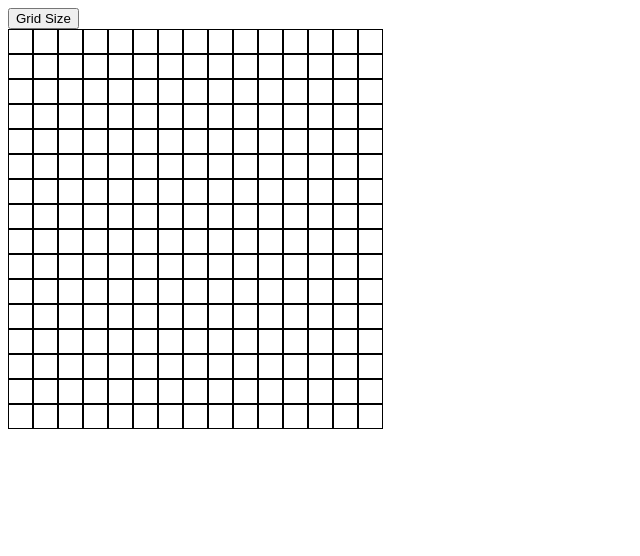
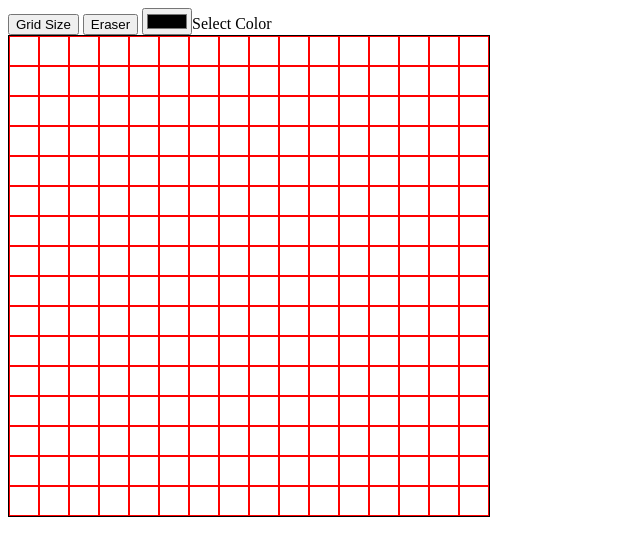
Before and after one commit to mohammadzfr/Etch-a-Sketch, a plain HTML site: page index.html in a window 1280 px wide. Shown: the whole page, without its empty margins (0-640 px from the left). Drawn offline with Linux system fonts and the light colour scheme.

Commit message:
added colouring to grid and resizing

```diff
--- a/index.html
+++ b/index.html
@@ -4,12 +4,14 @@
     <meta charset="UTF-8">
     <meta http-equiv="X-UA-Compatible" content="IE=edge">
     <meta name="viewport" content="width=device-width, initial-scale=1.0">
-    <link rel="stylesheet" href="style.css">
-    <script src="script.js" defer></script>
+    <link rel="stylesheet" href="styles.css">
     <title>Etch-a-Sketch</title>
 </head>
 <body>
-    <button class="size">Grid Size</button>
+    <button id="size">Grid Size</button>
+    <button id="erase">Eraser</button>
+    <input type="color">Select Color</input>
     <div id="grid"></div>
 </body>
+<script src="script.js"></script>
 </html>
--- a/script.js
+++ b/script.js
@@ -1,18 +1,48 @@
 const grid = document.getElementById('grid');
-let gridElements;
+const gridSizeBtn = document.getElementById('size');
+let gridElements = document.querySelectorAll('.gridElement');
+createGrid();
+gridElements.forEach(element => element.addEventListener('mouseover', changeColor));
+gridSizeBtn.addEventListener('click', function() {
+    createGrid(prompt("Enter size of new grid",16));
+});
 
-createGrid();
+
+
 function createGrid() {
-    console.log(arguments.value);
+    let tempElement;
     let size = 0;
-    if (arguments.value == null) {
+    console.log("grid size: " + arguments[0]);
+
+    //checking input size of grid
+    //if no grid exists make 16x16 grid
+    if (arguments[0] == null) {
         size = 16;
     }
+    else {
+        size = arguments[0];
+        // grid.forEach(element => {
+        //     element.style.borderColor = "green"
+        // });
+        grid.innerHTML = '';
+    }
+
+
+
+    //making grid
     for (i = 0; i < size; i++) {
         for (j = 0; j < size; j++) {
-            gridElements = document.createElement('div');
-            gridElements.classList.add('gridElement');
-            grid.appendChild(gridElements);
+            tempElement = document.createElement('div');
+            tempElement.classList.add('gridElement');
+            grid.appendChild(tempElement);
         }
     }
+    grid.style.gridTemplateColumns = "repeat(" + size + ", 1fr)";
+    gridElements = document.querySelectorAll('.gridElement');
+    console.log(gridElements);
 }
+
+function changeColor(element) {
+    console.log(element.target);
+    element.target.classList.add('colored');
+}
--- a/style.css
+++ b/style.css
@@ -1,38 +1,37 @@
-/* * {
-    box-sizing: border-box;
-}
-.container {
-    display: flex;
-    flex-wrap: wrap;
-    width: 960px;
-}
-
-#grid>div:nth-child(17n + 1) {
-    width: 100%;
-} */
-
 * {
     box-sizing: border-box;
   }
 
+body {
+  cursor: none;
+}
 #grid {
   display: flex;
   flex-wrap: wrap;
+  width: 960px;
+  /* height: 960px; */
+  border: 3px solid red;
+  cursor: url("images/eraser.png"), crosshair;
 }
 
+/* Makes boxes within grid */
 #grid>div {
   border: 1px solid black;
   height: 25px;
   width: 25px;
 }
 
+/*
+- 16n+1 invisible boxes will fill viewport (width 100%)
+- flex makes sure the rest are wrapped down
+*/
+
 #grid>div:nth-child(16n + 1) {
   width: 100%;
-    border: 0;
+  /* border: 0; */
   height: 0;
 }
-/*
-.gridElement {
-    border: 1px solid black;
-    padding: 10px;
-} */
+
+#grid>.colored {
+  background-color: black;
+}
--- /dev/null
+++ b/styles.css
@@ -0,0 +1,13 @@
+#grid {
+    display: grid;
+  height: 480px;
+  width: 480px;
+  border: 1px solid black;
+  grid-template-columns: repeat(16, 1fr);
+}
+#grid>div {
+    border: 1px solid red;
+}
+#grid>.colored {
+    background-color: black;
+  }
```
Also changed, not shown: images/eraser.png (added), images/pencil.png (added). Lines whose indentation alone changed are shown as unchanged.
